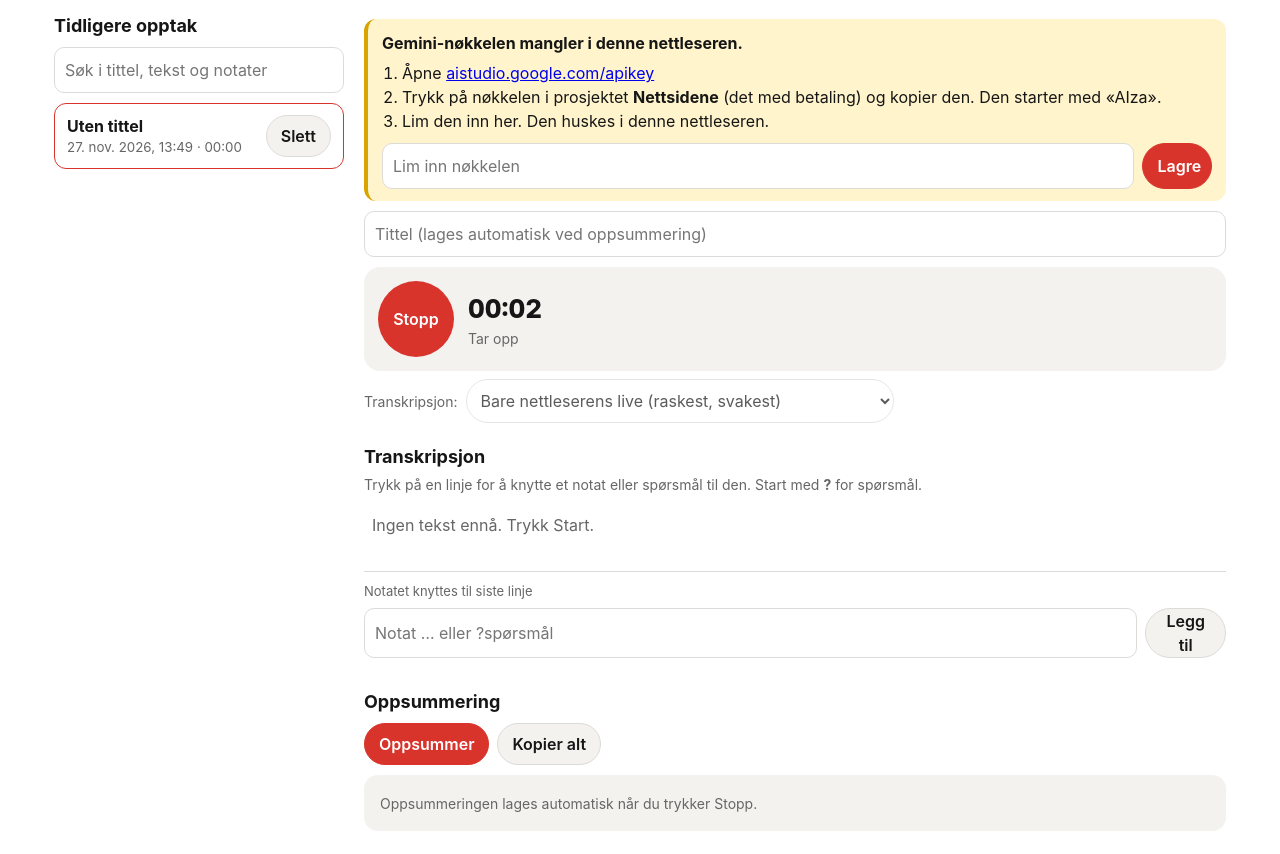
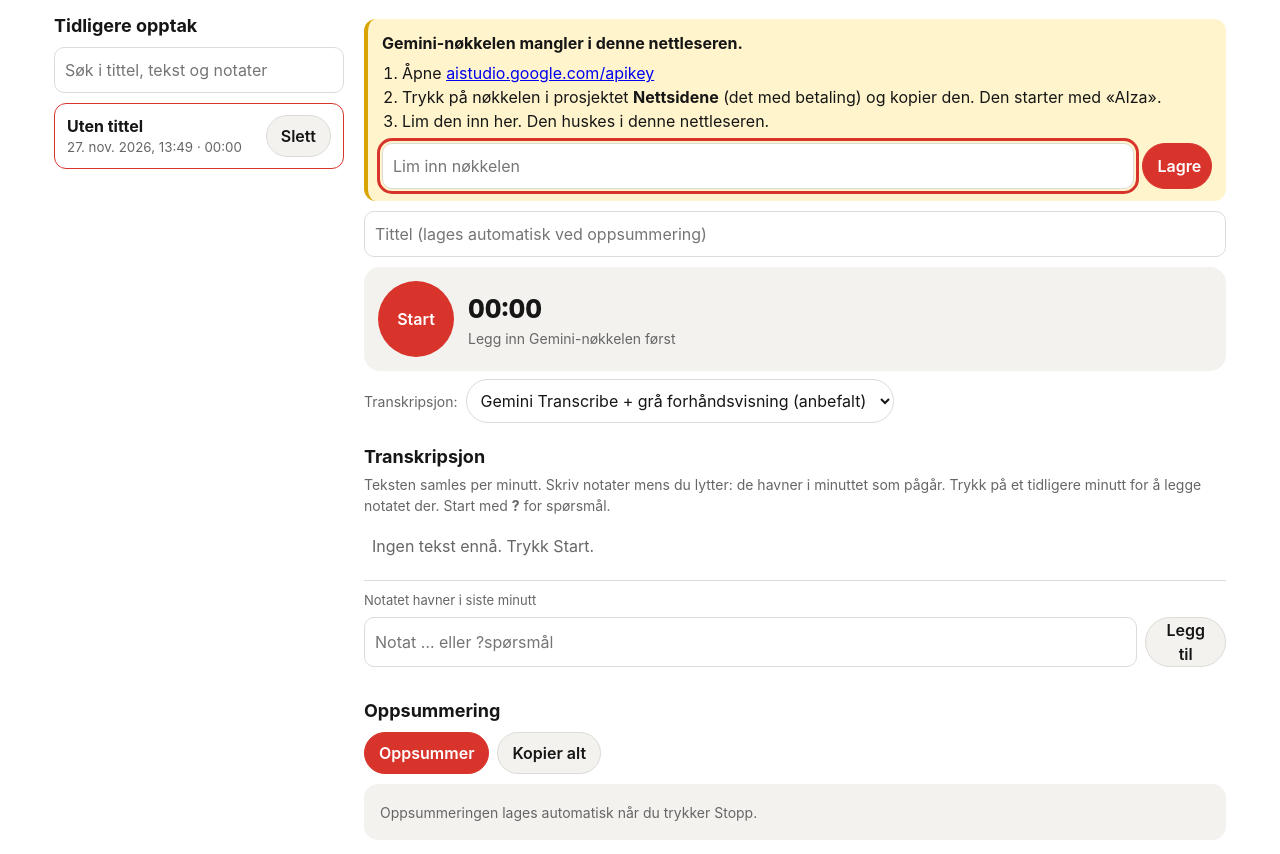
Before and after one commit to kasserer-oslo-forening/kal-pdabl66y, a plain HTML site: page referat/index.html in a window 1280 px wide. Both pictures are taken after a click on the button "Start". Shown: the part 64-918 px from the top of the page. Drawn offline with Linux system fonts and the light colour scheme.

Commit message:
Referat: transkripsjon i avsnitt per minutt, notater til minuttet som pågår, 60 s biter
Co-Authored-By: Claude Opus 5.5 <noreply@anthropic.com>
Claude-Session: https://claude.ai/code/session_0142P5HLGsrZ8NjCyt5VMwSQ

```diff
--- a/referat/index.html
+++ b/referat/index.html
@@ -105,9 +105,9 @@ dialog label{display:block;font-size:14px;color:var(--mut);margin:10px 0 4px}
   </div>
 
   <h2>Transkripsjon</h2>
-  <div class="st" style="margin:-4px 0 8px">Trykk på en linje for å knytte et notat eller spørsmål til den. Start med <b>?</b> for spørsmål.</div>
+  <div class="st" style="margin:-4px 0 8px">Teksten samles per minutt. Skriv notater mens du lytter: de havner i minuttet som pågår. Trykk på et tidligere minutt for å legge notatet der. Start med <b>?</b> for spørsmål.</div>
   <div id="tx"></div>
-  <div class="interim" id="interim"></div>
+
 
   <div class="composer">
     <div class="anchor"><span id="anchorTxt">Notatet knyttes til siste linje</span><button id="anchorClr" class="hide">Fjern</button></div>
@@ -149,8 +149,9 @@ const fmt=t=>{t=Math.max(0,Math.floor(t));return String(Math.floor(t/60)).padSta
 
 /* ---------- Lagring (lokalt nå; synk mellom enheter kommer i neste steg) ---------- */
 const LS='referat-v1';
-let DB={settings:{key:'',model:'gemini-flash-latest',chunk:20,engine:'live'},sessions:[],current:null};
+let DB={settings:{key:'',model:'gemini-flash-latest',chunk:60,engine:'hybrid'},sessions:[],current:null};
 try{const v=JSON.parse(localStorage.getItem(LS)||'null');if(v)DB={...DB,...v,settings:{...DB.settings,...v.settings}}}catch(e){}
+if(!DB.settings.chunkV2){DB.settings.chunk=60;DB.settings.chunkV2=true}
 try{if(!DB.settings.key){const old=JSON.parse(localStorage.getItem('motelogg-poc')||'{}');if(old.key)DB.settings.key=old.key}}catch(e){}
 const save=()=>{try{localStorage.setItem(LS,JSON.stringify(DB))}catch(e){}};
 const newSession=()=>({id:uid(),title:'',created:new Date().toISOString(),dur:0,segments:[],notes:[],summary:null});
@@ -159,22 +160,33 @@ if(!S){S=newSession();DB.sessions.push(S);DB.current=S.id;save()}
 for(const x of DB.sessions)for(const g of x.segments)if(g.status==='wait')g.status='fail';
 
 /* ---------- Visning ---------- */
-let anchor=null;
+let anchor=null; // minutt (tall) eller null = nå
+const minOf=t=>Math.floor((t||0)/60);
+let lastLiveMin=-1,txDirty=false;
 function renderTx(){
-  const notesBy={};for(const n of S.notes)(notesBy[n.segId||'_end']??=[]).push(n);
-  const noteHTML=n=>`<div class="note ${n.kind==='q'?'q':''}" data-note="${esc(n.id)}">
+  // Ikke tegn på nytt mens du skriver et svar i transkripsjonen
+  if($('tx').contains(document.activeElement)&&document.activeElement.matches('input')){txDirty=true;return}
+  txDirty=false;
+  const blocks=new Map(),get=k=>{if(!blocks.has(k))blocks.set(k,{segs:[],notes:[]});return blocks.get(k)};
+  for(const g of S.segments)get(minOf(g.t)).segs.push(g);
+  for(const n of S.notes)get(minOf(n.t)).notes.push(n);
+  const liveMin=on?minOf(now()):-1;if(on)get(liveMin);lastLiveMin=liveMin;
+  const noteHTML=n=>`<div class="note ${n.kind==='q'?'q':''}">
     <div class="k"><span>${n.kind==='q'?'SPØRSMÅL':'NOTAT'} · ${fmt(n.t)}</span><button data-del="${esc(n.id)}">Slett</button></div>
     <div>${esc(n.text)}</div>
     ${n.kind==='q'?`<input data-ans="${esc(n.id)}" placeholder="Svar …" value="${esc(n.answer||'')}">`:''}</div>`;
-  const body=s=>s.status==='wait'?'Transkriberer …':s.status==='fail'?`Klarte ikke å transkribere denne biten${audioStore.has(s.id)?'. Prøver igjen automatisk.':' (lyden er tapt).'}${audioStore.has(s.id)?`<button data-retry="${esc(s.id)}">Prøv nå</button>`:''}`:esc(s.text);
-  let h=S.segments.map(s=>`<div class="seg ${anchor===s.id?'sel':''} ${s.status||''}" data-seg="${esc(s.id)}"><div class="t">${fmt(s.t)}</div><div>${body(s)}</div></div>`+(notesBy[s.id]||[]).map(noteHTML).join('')).join('');
-  h+=(notesBy['_end']||[]).map(noteHTML).join('');
+  const segHTML=g=>g.status==='wait'?'<span class="preview">[transkriberer …]</span>'
+    :g.status==='fail'?`<span style="color:var(--rec)">[en bit kunne ikke transkriberes${audioStore.has(g.id)?', prøver igjen':''}]</span>${audioStore.has(g.id)?` <button data-retry="${esc(g.id)}" style="min-height:26px;padding:0 8px;font-size:12px">Prøv nå</button>`:''}`
+    :esc(g.text);
+  const h=[...blocks.keys()].sort((a,b)=>a-b).map(k=>{const b=blocks.get(k);
+    return `<div class="seg ${anchor===k?'sel':''}" data-blk="${k}"><div class="t">${fmt(k*60)}</div><div>${b.segs.map(segHTML).join(' ')}${k===liveMin?' <span class="preview" id="interim"></span>':''}${k===liveMin&&!b.segs.length?'':''}</div></div>`+b.notes.map(noteHTML).join('')}).join('');
   $('tx').innerHTML=h||'<div class="empty">Ingen tekst ennå. Trykk Start.</div>';
+  if(on)renderPreview();
 }
 function renderAnchor(){
-  const s=S.segments.find(x=>x.id===anchor);
-  $('anchorTxt').textContent=s?`Knyttes til ${fmt(s.t)}: «${s.text.slice(0,60)}${s.text.length>60?'…':''}»`:'Notatet knyttes til siste linje';
-  $('anchorClr').classList.toggle('hide',!s);
+  const has=anchor!==null&&anchor!==undefined;
+  $('anchorTxt').textContent=has?`Knyttes til minuttet ${fmt(anchor*60)}`:(on?'Notatet havner i minuttet som pågår nå':'Notatet havner i siste minutt');
+  $('anchorClr').classList.toggle('hide',!has);
 }
 function renderSummary(){
   const m=S.summary;
@@ -285,7 +297,7 @@ function status(msg){$('state').textContent=msg||(on?(pending?`Tar opp · ${pend
 // Live: nettleserens talegjenkjenning (Chrome på PC/Mac/Android, Safari)
 const SR=window.SpeechRecognition||window.webkitSpeechRecognition;let sr=null,segStart=0;
 let previews=[],interimTxt='';
-const renderPreview=()=>{$('interim').textContent=[...previews.map(p=>p.text),interimTxt].join(' ').trim()};
+const renderPreview=()=>{const el=$('interim');if(el)el.textContent=[...previews.map(p=>p.text),interimTxt].join(' ').trim()};
 function liveStart(previewOnly){
   sr=new SR();sr.lang='nb-NO';sr.continuous=true;sr.interimResults=true;
   sr.onresult=e=>{let interim='';for(let i=e.resultIndex;i<e.results.length;i++){const r=e.results[i];if(r.isFinal){if(previewOnly)previews.push({t:segStart,text:r[0].transcript.trim()});else addSeg(r[0].transcript,segStart);segStart=now()}else interim+=r[0].transcript}
@@ -321,7 +333,7 @@ async function piece(){
     queue=queue.then(async()=>{await runChunk(seg);
       if(seg.status==='fail'){const fb=previews.filter(p=>p.t<end).map(p=>p.text).join(' ');if(fb)seg.preview=fb}
       previews=previews.filter(p=>p.t>=end);renderPreview();pending--;status();if(!seg.status)retryFailed()})};
-  mr.start();cut=setTimeout(()=>mr.state==='recording'&&mr.stop(),Math.max(10,+DB.settings.chunk||20)*1000);
+  mr.start();cut=setTimeout(()=>mr.state==='recording'&&mr.stop(),Math.max(10,+DB.settings.chunk||60)*1000);
 }
 async function start(){
   const eng=$('engine').value;
@@ -329,7 +341,7 @@ async function start(){
   if(eng!=='live'){if(!DB.settings.key){renderKey();$('keyQuick').focus();status('Legg inn Gemini-nøkkelen først');return}
     try{stream=await navigator.mediaDevices.getUserMedia({audio:true})}catch(e){status('Fikk ikke tilgang til mikrofonen');return}}
   on=true;t0=Date.now()-S.dur*1000;$('rec').textContent='Stopp';$('rec').classList.add('on');$('engine').disabled=true;
-  tick=setInterval(()=>{S.dur=now();$('clock').textContent=fmt(S.dur)},1000);
+  tick=setInterval(()=>{S.dur=now();$('clock').textContent=fmt(S.dur);if(minOf(S.dur)!==lastLiveMin)renderTx()},1000);
   try{wake=await navigator.wakeLock?.request('screen')}catch(e){}
   previews=[];interimTxt='';
   if(eng==='live')liveStart(false);else{piece();if(eng==='hybrid'&&SR)liveStart(true)}
@@ -350,17 +362,19 @@ document.addEventListener('visibilitychange',async()=>{if(on&&document.visibilit
 function addNote(){
   let text=$('noteIn').value.trim();if(!text)return;
   const kind=text.startsWith('?')?'q':'note';if(kind==='q')text=text.slice(1).trim();
-  const seg=anchor||S.segments.at(-1)?.id||null;
-  const t=on?now():(S.segments.find(x=>x.id===seg)?.t??S.dur);
-  S.notes.push({id:uid(),segId:seg,t,text,kind,answer:''});
+  const has=anchor!==null&&anchor!==undefined;
+  const t=has?Math.min(anchor*60+59,Math.max(anchor*60,S.dur)):(on?now():S.dur);
+  S.notes.push({id:uid(),t,text,kind,answer:''});
   $('noteIn').value='';anchor=null;save();renderTx();renderAnchor();
 }
 
 /* ---------- Oppsummering ---------- */
 function transcriptForAI(){
-  const by={};for(const n of S.notes)(by[n.segId||'_end']??=[]).push(n);
+  const blocks=new Map(),get=k=>{if(!blocks.has(k))blocks.set(k,{txt:[],notes:[]});return blocks.get(k)};
+  for(const g of S.segments){const t=g.text||(g.preview?g.preview+' (usikker tekst)':'');if(t)get(minOf(g.t)).txt.push(t)}
+  for(const n of S.notes)get(minOf(n.t)).notes.push(n);
   const nt=n=>n.kind==='q'?`   [MITT SPØRSMÅL: ${n.text}${n.answer?` | SVAR JEG FIKK: ${n.answer}`:' | (ubesvart)'}]`:`   [MITT NOTAT: ${n.text}]`;
-  return S.segments.filter(s=>s.text||s.preview).map(s=>`[${fmt(s.t)}] ${s.text||s.preview+' (usikker tekst)'}`+((by[s.id]||[]).map(n=>'\n'+nt(n)).join(''))).join('\n')+((by['_end']||[]).map(n=>'\n'+nt(n)).join(''));
+  return [...blocks.keys()].sort((a,b)=>a-b).map(k=>{const b=blocks.get(k);return `[${fmt(k*60)}] ${b.txt.join(' ')}`+b.notes.map(n=>'\n'+nt(n)).join('')}).join('\n');
 }
 async function summarize(){
   if(!S.segments.length&&!S.notes.length){$('sum').textContent='Ingen tekst å oppsummere ennå.';return}
@@ -415,8 +429,9 @@ $('tx').addEventListener('click',e=>{
   const rt=e.target.closest('[data-retry]');if(rt){const seg=S.segments.find(x=>x.id===rt.dataset.retry);if(seg)queue=queue.then(()=>runChunk(seg));return}
   const d=e.target.closest('[data-del]');if(d){S.notes=S.notes.filter(n=>n.id!==d.dataset.del);save();renderTx();return}
   if(e.target.closest('input'))return;
-  const s=e.target.closest('[data-seg]');if(s){anchor=anchor===s.dataset.seg?null:s.dataset.seg;renderTx();renderAnchor();if(anchor)$('noteIn').focus()}
+  const b=e.target.closest('[data-blk]');if(b){const k=+b.dataset.blk;const live=on&&k===minOf(now());anchor=(anchor===k||live)?null:k;renderTx();renderAnchor();$('noteIn').focus()}
 });
+$('tx').addEventListener('focusout',()=>setTimeout(()=>{if(txDirty)renderTx()},0));
 $('tx').addEventListener('input',e=>{const a=e.target.closest('[data-ans]');if(a){const n=S.notes.find(x=>x.id===a.dataset.ans);if(n){n.answer=a.value;save()}}});
 $('noteIn').addEventListener('keydown',e=>{if(e.key==='Enter'){e.preventDefault();addNote()}});
 $('noteBtn').addEventListener('click',addNote);
@@ -424,7 +439,7 @@ $('anchorClr').addEventListener('click',()=>{anchor=null;renderTx();renderAnchor
 $('sumBtn').addEventListener('click',summarize);
 $('copyBtn').addEventListener('click',()=>navigator.clipboard.writeText(exportText()).then(()=>status('Kopiert')).catch(()=>status('Kunne ikke kopiere')));
 $('setBtn').addEventListener('click',()=>{$('key').value=DB.settings.key;$('model').value=DB.settings.model;$('chunk').value=DB.settings.chunk;$('vocab').value=DB.settings.vocab||'';$('dbg').textContent='Metode: '+(txMode||'ikke brukt ennå')+'\nSiste svar fra Google:\n'+(lastRaw||'–');$('settings').showModal()});
-$('setClose').addEventListener('click',()=>{DB.settings.key=$('key').value.trim();DB.settings.model=$('model').value.trim()||'gemini-flash-latest';DB.settings.chunk=+$('chunk').value||20;DB.settings.vocab=$('vocab').value;save();renderKey();$('settings').close()});
+$('setClose').addEventListener('click',()=>{DB.settings.key=$('key').value.trim();DB.settings.model=$('model').value.trim()||'gemini-flash-latest';DB.settings.chunk=+$('chunk').value||60;DB.settings.vocab=$('vocab').value;save();renderKey();$('settings').close()});
 renderAll();status();
 }
 </script>
```
